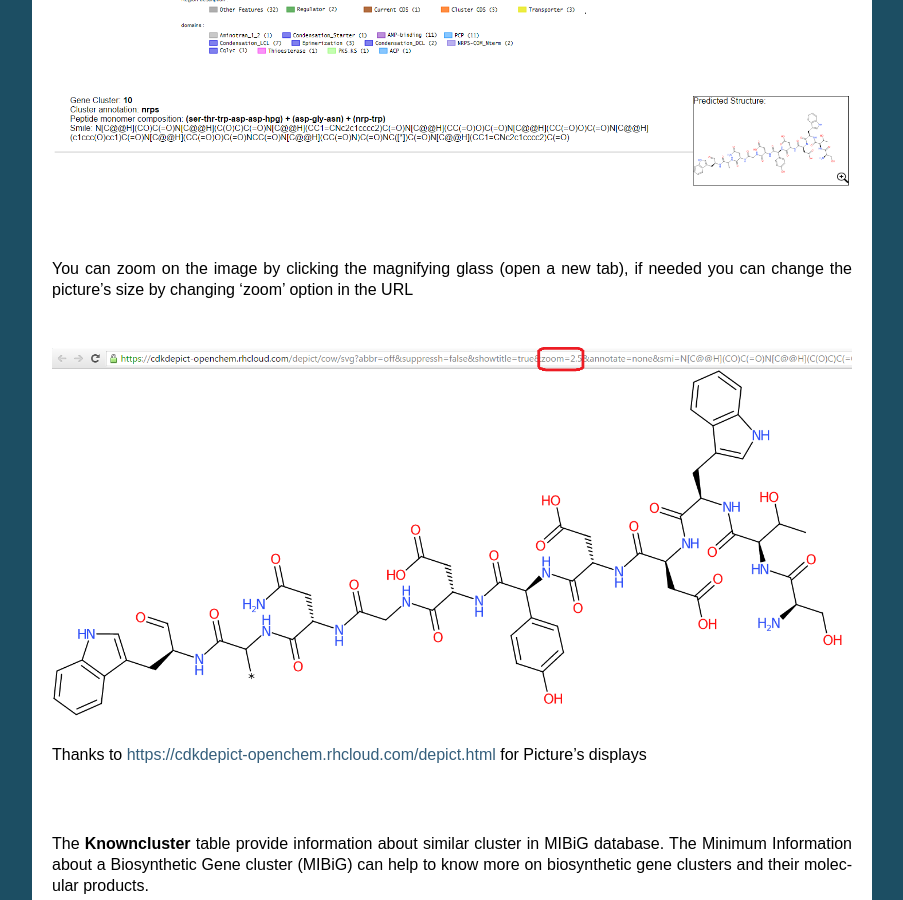
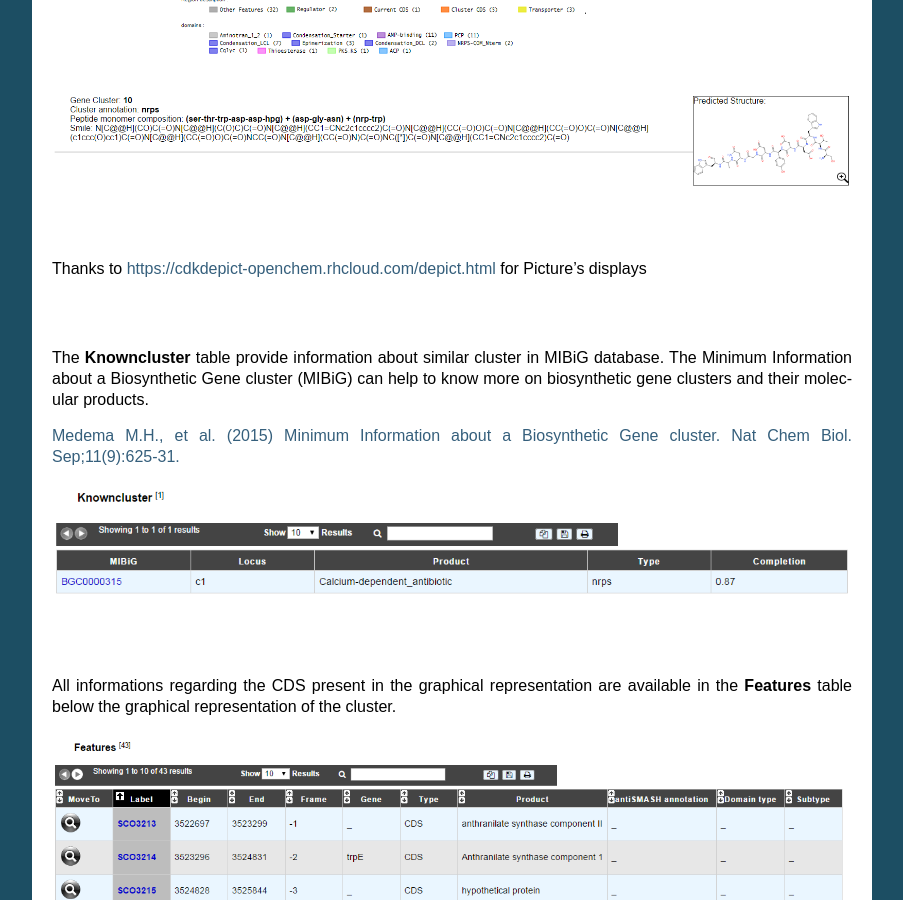
Before and after one commit to labgem/microscope-user-doc, a Sphinx documentation site: the page built from docs/content/mage/domainviewer.rst, in a window 1280 px wide and 900 px high, scrolled down 546 px. Shown: the whole window, without its empty margins (198-1101 px from the left). Built offline with Sphinx 7.4.7, drawn with Linux system fonts in a browser that asks for light colours; formulas are drawn with MathJax 3.

Commit message:
Update domainviewer.rst

```diff
--- a/docs/content/mage/domainviewer.rst
+++ b/docs/content/mage/domainviewer.rst
@@ -19,10 +19,6 @@ In case of NRPS/PKS cluster type, the predicted peptide monomer composition may
 
 |
 |
-
-You can zoom on the image by clicking the magnifying glass (open a new tab), if needed you can change the picture's size by changing 'zoom' option in the URL
-
-.. image:: img/antiSMASH3_zoom.PNG
 
 Thanks to `https://cdkdepict-openchem.rhcloud.com/depict.html <https://cdkdepict-openchem.rhcloud.com/depict.html>`_ for Picture's displays
 
```
